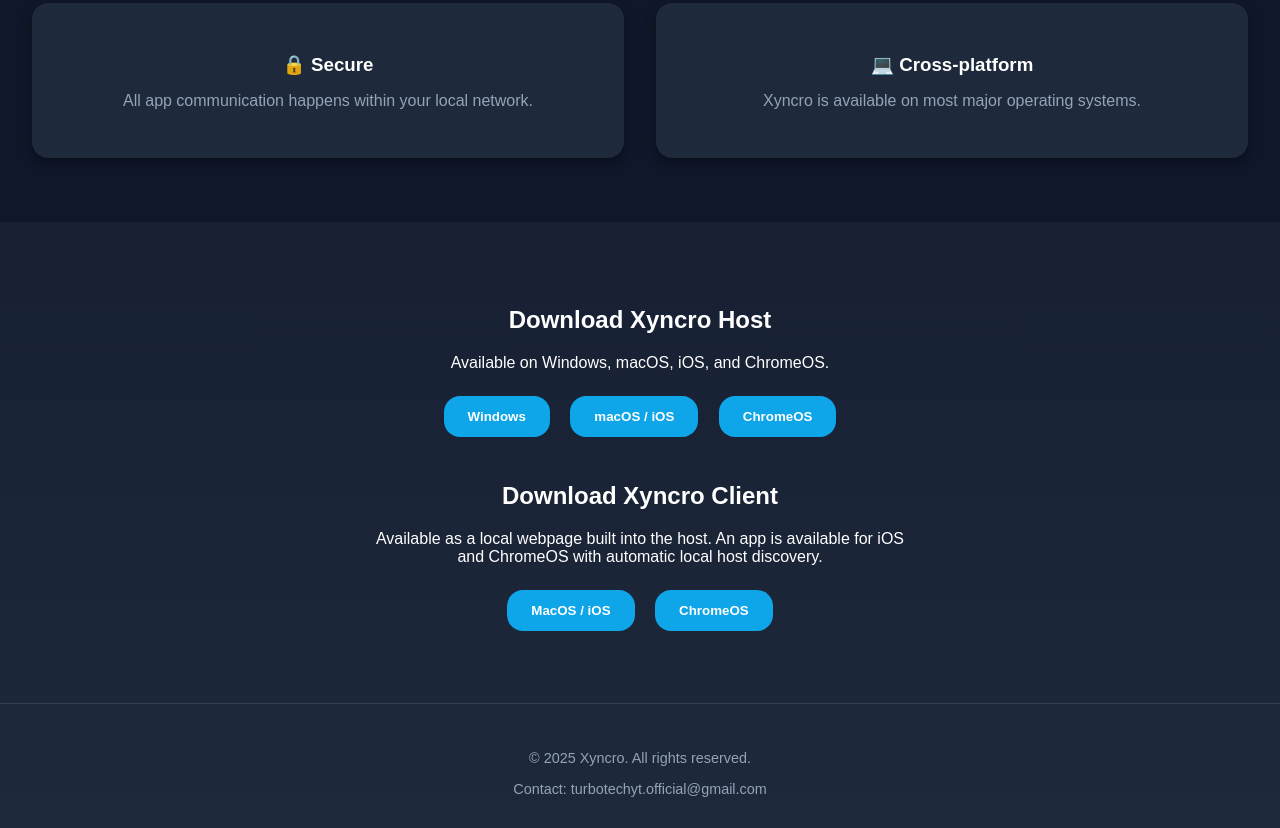
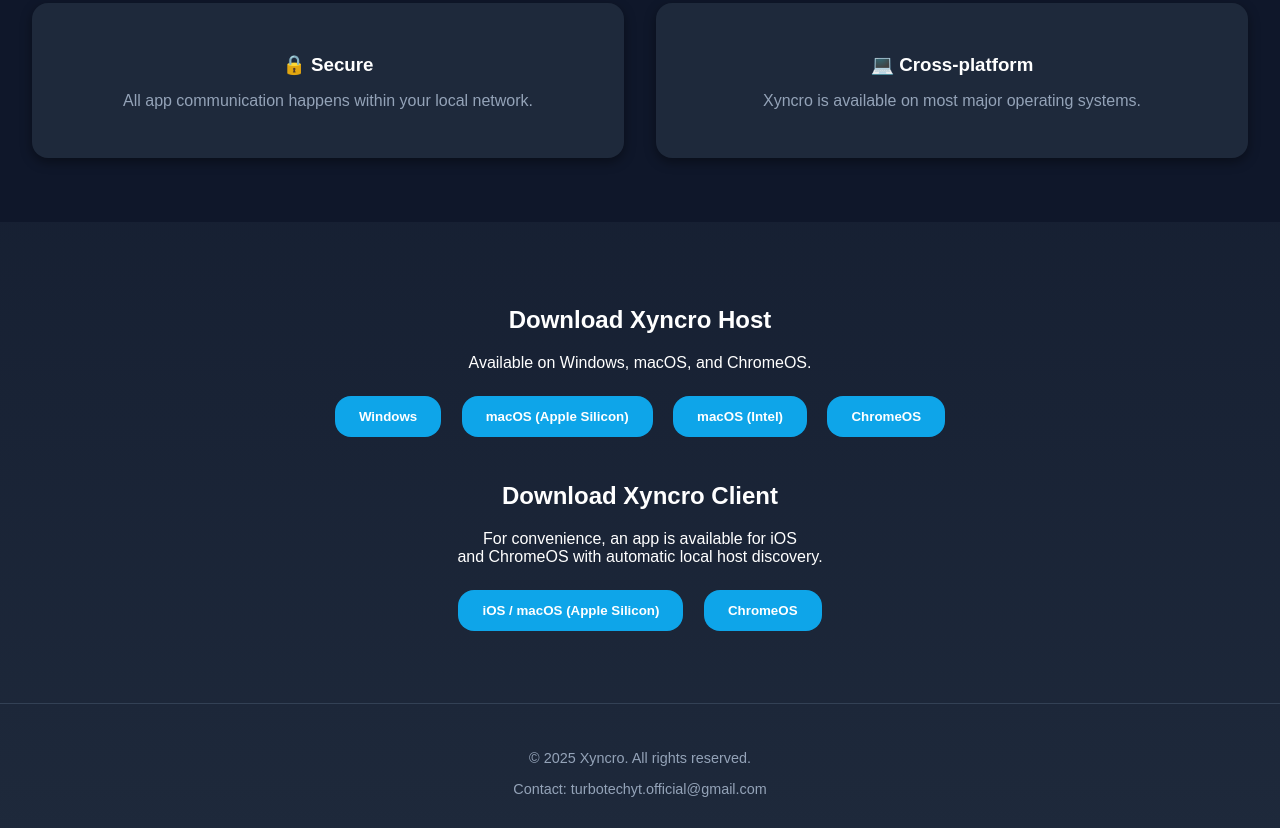
Before and after one commit to Luk3210/Xyncro, a plain HTML site: page website/index.html in a window 1280 px wide. Shown: the part 421-1249 px from the top of the page. Drawn offline with Linux system fonts and the light colour scheme.

Commit message:
Revise download section for Xyncro
Updated download options for Xyncro Host and Client.

```diff
--- a/website/index.html
+++ b/website/index.html
@@ -38,13 +38,16 @@
 
     <section id="download">
       <h2>Download Xyncro Host</h2>
-      <p>Available on Windows, macOS, iOS, and ChromeOS.</p>
+      <p>Available on Windows, macOS, and ChromeOS.</p>
       <div class="download-buttons">
         <button onclick="window.location.href='coming_soon'">
           Windows
         </button>
         <button onclick="window.location.href='coming_soon'">
-          macOS / iOS
+          macOS (Apple Silicon)
+        </button>
+        <button onclick="window.location.href='coming_soon'">
+          macOS (Intel)
         </button>
         <button onclick="window.location.href='coming_soon'">
           ChromeOS
@@ -53,12 +56,12 @@
       <br />
       <h2>Download Xyncro Client</h2>
       <p>
-        Available as a local webpage built into the host. An app is available for iOS<br />
+        For convenience, an app is available for iOS<br />
         and ChromeOS with automatic local host discovery.
       </p>
       <div class="download-buttons">
         <button onclick="window.open('https://apps.apple.com/us/app/xyncro-client/id6749716413', '_blank')">
-          MacOS / iOS
+          iOS / macOS (Apple Silicon)
         </button>
         <button onclick="window.location.href='coming_soon'">
           ChromeOS
```
